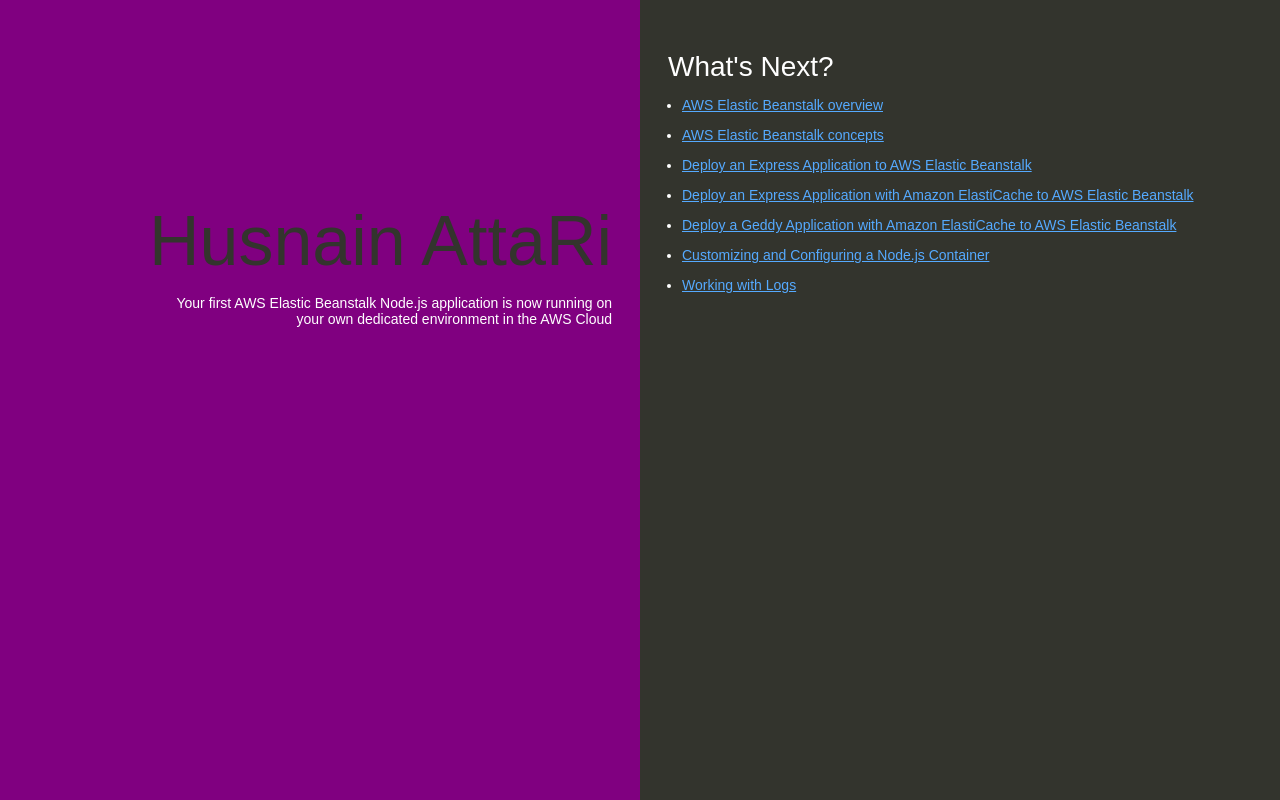
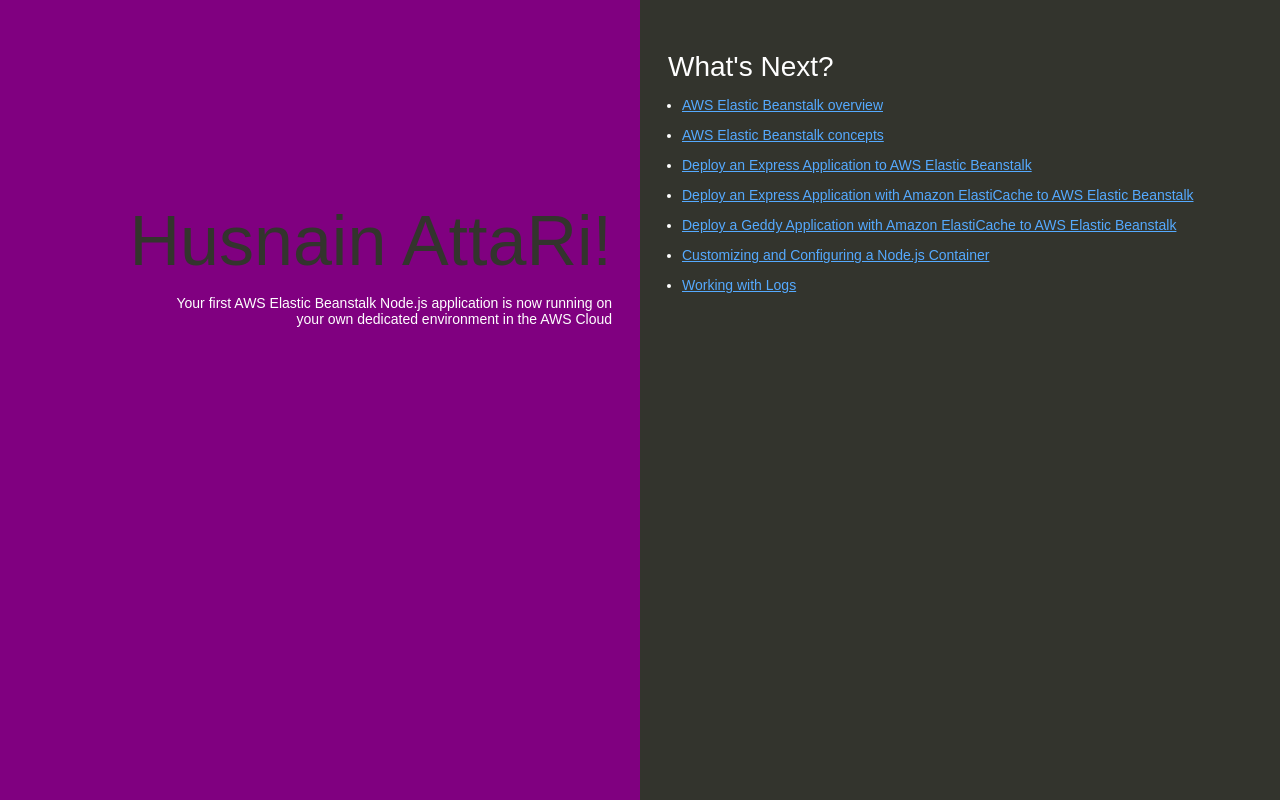
Before and after one commit to Husnain2692/my-nodejs-app, a website: page index.html in a window 1280 px wide. Drawn offline with Linux system fonts and the light colour scheme.

Commit message:
Update index.html

```diff
--- a/index.html
+++ b/index.html
@@ -74,7 +74,7 @@
   </head>
   <body>
     <div class="textColumn">
-      <h1>Husnain AttaRi</h1>
+      <h1>Husnain AttaRi!</h1>
       <p>Your first AWS Elastic Beanstalk Node.js application is now running on your own dedicated environment in the AWS Cloud</p>
     </div>
     <div class="linksColumn">
```
